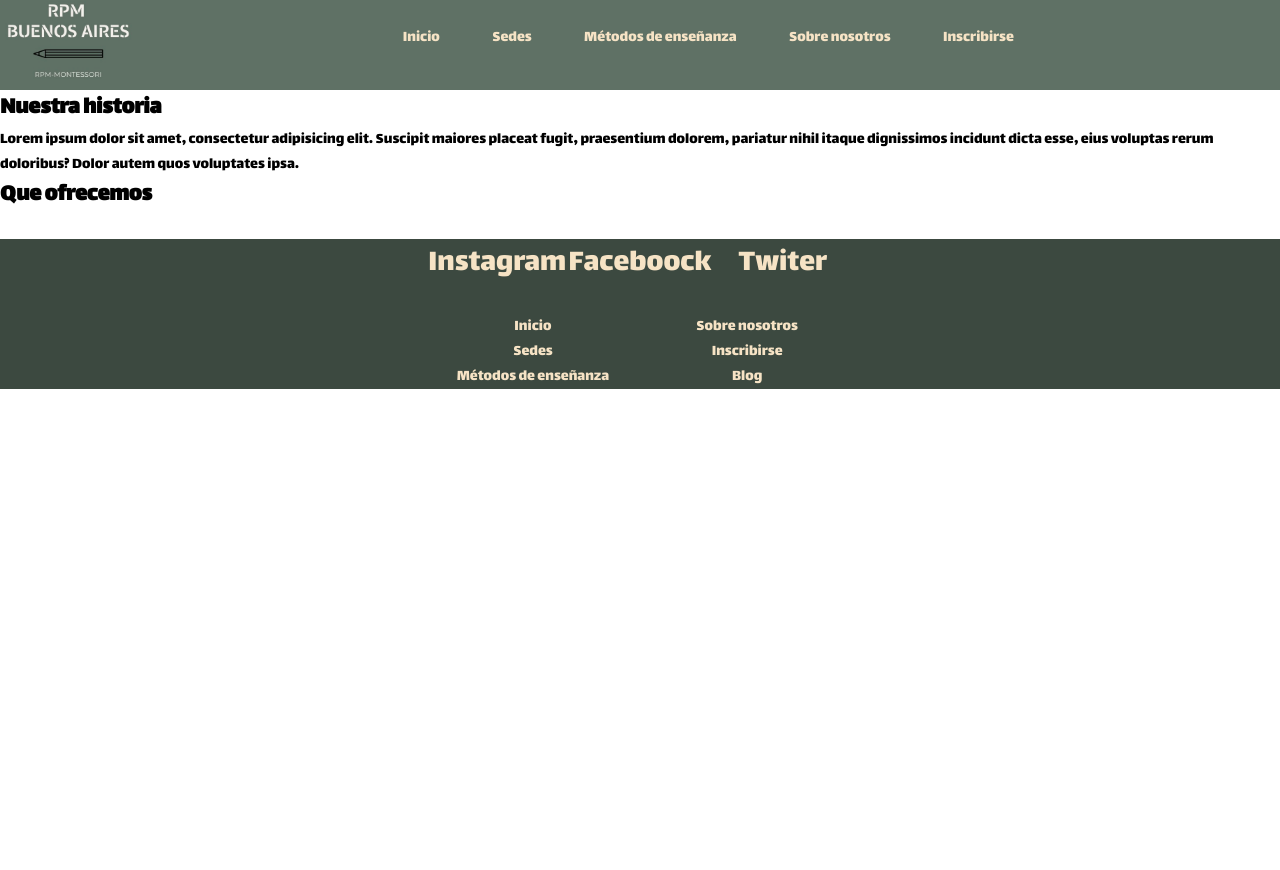
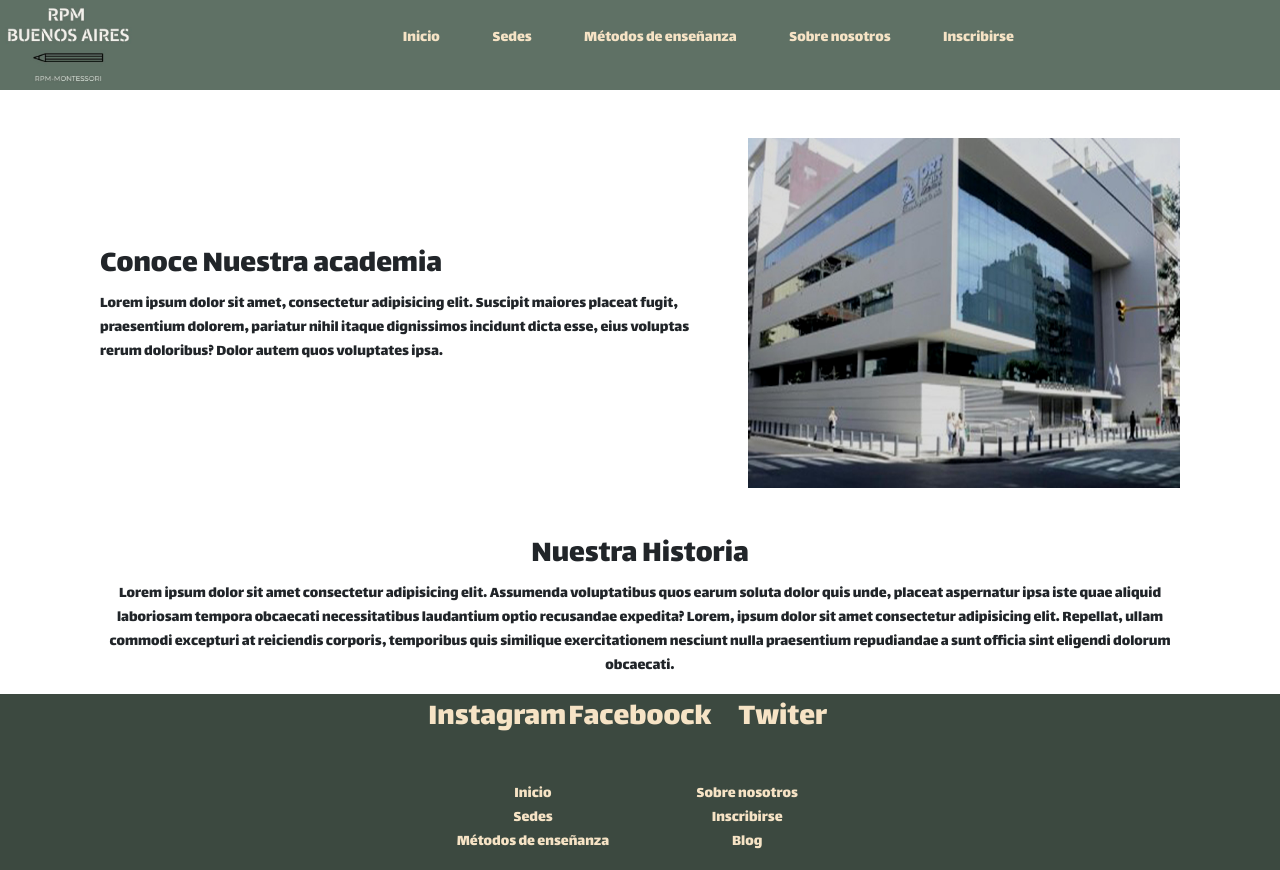
Before and after one commit to sebifragapane/AcademiaRPM-FragapaneSebastian, a plain HTML site: page sobrenosotros.html in a window 1280 px wide. Before the commit the page ends 800 px from the top, so only its background shows below. Drawn offline with nearby package versions, Linux system fonts and the light colour scheme.

Commit message:
implementacion de bootstrap en la seccion sobre nosotros

```diff
--- a/sobrenosotros.html
+++ b/sobrenosotros.html
@@ -4,6 +4,7 @@
     <meta charset="UTF-8">
     <meta http-equiv="X-UA-Compatible" content="IE=edge">
     <meta name="viewport" content="width=device-width, initial-scale=1.0">
+    <link rel="stylesheet" href="https://cdn.jsdelivr.net/npm/bootstrap@4.3.1/dist/css/bootstrap.min.css" integrity="sha384-ggOyR0iXCbMQv3Xipma34MD+dH/1fQ784/j6cY/iJTQUOhcWr7x9JvoRxT2MZw1T" crossorigin="anonymous">
     <link rel="preconnect" href="https://fonts.googleapis.com">
     <link rel="preconnect" href="https://fonts.gstatic.com" crossorigin>
     <script src="https://kit.fontawesome.com/acfecc32ab.js" crossorigin="anonymous"></script>
@@ -13,13 +14,12 @@
 </head>
 <body>
     <header>
-        <section class="navegador">
         <nav>
-                <input type="checkbox" id="check">
             <a href=""> <img src="imagenes/logo2.png" alt="Logotipo de la academia" class="logo"></a>
-                <label for="check" class="checkBtn">
+            <label for="check"  class="checkBtn">
                 <i class="fa-solid fa-bars"></i>
             </label>
+            <input type="checkbox" id="check">
             <ul>
                 <li><a class="navItem"href="index.html">        Inicio</a></li>
                 <li><a class="navItem"href="sedes.html">        Sedes</a></li>
@@ -28,21 +28,21 @@
                 <li><a class="navItem"href="inscripcion.html">  Inscribirse</a></li>
             </ul>
         </nav>
-        </section>
     </header>
 
-        <main>
+        <main class="container">
 
-            <section>
-                <h2>Nuestra historia</h2>
+            <section class="row mx-auto d-flex align-items-center mt-5">
+                <div class="col-7">
+                    <h2>Conoce Nuestra academia</h2>
                     <p> Lorem ipsum dolor sit amet, consectetur adipisicing elit. Suscipit maiores placeat fugit, praesentium dolorem, pariatur nihil itaque dignissimos incidunt dicta esse, eius voluptas rerum doloribus? Dolor autem quos voluptates ipsa. </p>
+                </div>
+                <img src="imagenes/sede2.jpg" alt="" class="col-5" height="350px"  >
             </section>
 
-            <section>
-                <h2>Que ofrecemos</h2>
-                <img src="" alt="">
-                <img src="" alt="">
-                <img src="" alt="">
+            <section class="text-center mt-5">
+                <h2>Nuestra Historia</h2>
+                <p>Lorem ipsum dolor sit amet consectetur adipisicing elit. Assumenda voluptatibus quos earum soluta dolor quis unde, placeat aspernatur ipsa iste quae aliquid laboriosam tempora obcaecati necessitatibus laudantium optio recusandae expedita? Lorem, ipsum dolor sit amet consectetur adipisicing elit. Repellat, ullam commodi excepturi at reiciendis corporis, temporibus quis similique exercitationem nesciunt nulla praesentium repudiandae a sunt officia sint eligendi dolorum obcaecati.</p>
             </section>
 
         </main>
@@ -68,5 +68,8 @@
 
 
         </footer>
+        <script src="https://code.jquery.com/jquery-3.3.1.slim.min.js" integrity="sha384-q8i/X+965DzO0rT7abK41JStQIAqVgRVzpbzo5smXKp4YfRvH+8abtTE1Pi6jizo" crossorigin="anonymous"></script>
+        <script src="https://cdn.jsdelivr.net/npm/popper.js@1.14.7/dist/umd/popper.min.js" integrity="sha384-UO2eT0CpHqdSJQ6hJty5KVphtPhzWj9WO1clHTMGa3JDZwrnQq4sF86dIHNDz0W1" crossorigin="anonymous"></script>
+        <script src="https://cdn.jsdelivr.net/npm/bootstrap@4.3.1/dist/js/bootstrap.min.js" integrity="sha384-JjSmVgyd0p3pXB1rRibZUAYoIIy6OrQ6VrjIEaFf/nJGzIxFDsf4x0xIM+B07jRM" crossorigin="anonymous"></script>
     </body>
     </html>
```
Lines whose indentation alone changed are shown as unchanged.
